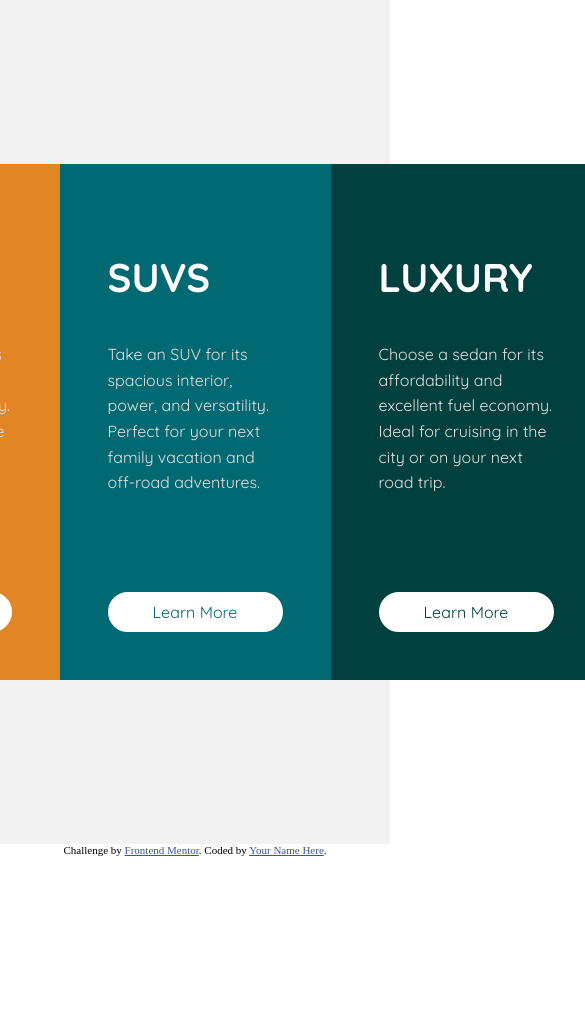
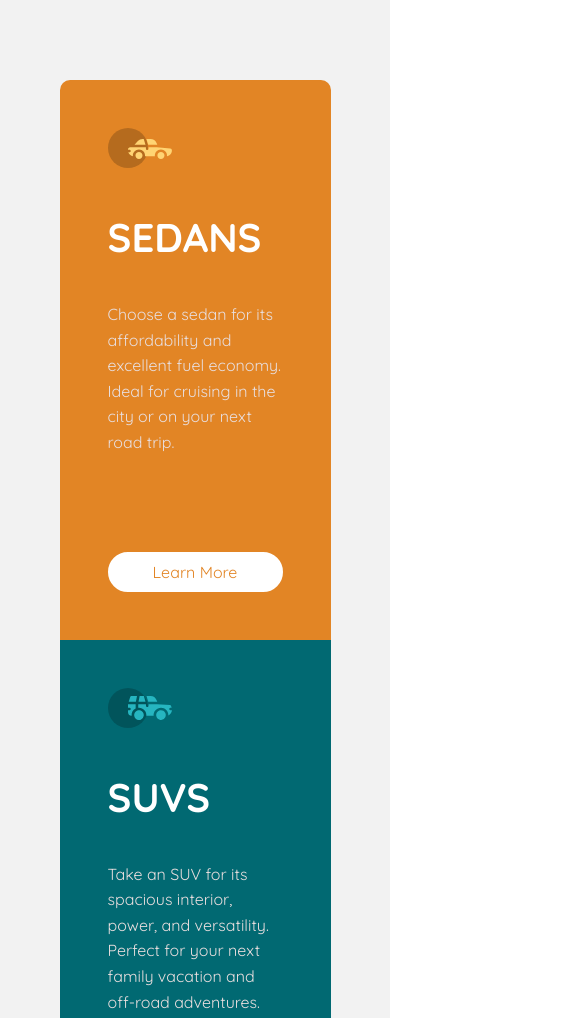
Before and after one commit to guanizorommel/Front-End-Mentor-2, a plain HTML site: page index.html in a window 390 px wide. Shown: the top 1018 px of the page, 585 px wide, since content can reach past the window. Before the commit the page ends 856 px from the top, so only its background shows below. Drawn offline with Linux system fonts and the light colour scheme.

Commit message:
final update

```diff
--- a/css/style.css
+++ b/css/style.css
@@ -37,7 +37,6 @@ p {
     font-weight: 400;
     line-height: 1.6;
     color: hsl(0, 19%, 89%);
-    margin-bottom: 6em;
 }
 
 /**button css*/
@@ -48,6 +47,7 @@ p {
     width: 175px;
     text-align: center;
     padding: .5em 0em;
+    margin-top: 6em;
 }
 
 .cta:hover {
@@ -106,10 +106,28 @@ p {
     border-bottom-right-radius: 10px;
 }
 
-/*content css*/
+.text p {
+    min-height: 150px;
+}
 
-.left-content, .middle-content, .right-content {
-    display: flex;
-    flex-direction: column;
-    align-items: flex-start;
+/*Media Query*/
+
+@media (max-width:900px) {
+    .container {
+        flex-direction: column;
+    }
+
+    .left-box {
+        border-bottom-left-radius: 0px;
+        border-top-right-radius:10px;
+    }
+
+    .right-box {
+        border-top-right-radius: 0px;
+        border-bottom-left-radius: 10px;
+    }
+
+    .text p {
+        min-height: 50px;
+    }
 }
--- a/index.html
+++ b/index.html
@@ -27,7 +27,7 @@
 
       <div class="left-box">
         <div class="left-content">
-          <div class="icon"></div>
+          <div class="icon"><img src="images/icon-sedans.svg"></div>
           <div class="title"><h1>Sedans</h1></div>
           <div class="text"><p>Choose a sedan for its affordability and excellent fuel economy. Ideal for cruising in the city
             or on your next road trip.</p></div>
@@ -37,7 +37,7 @@
 
       <div class="middle-box">
         <div class="middle-content">
-          <div class="icon"></div>
+          <div class="icon"><img src="images/icon-suvs.svg"></div>
           <div class="title"><h1>Suvs</h1></div>
           <div class="text"><p>Take an SUV for its spacious interior, power, and versatility. Perfect for your next family vacation and off-road adventures.</p></div>
           <div class="cta"><span class="middle-button-text">Learn More</span></div>
@@ -46,10 +46,9 @@
 
       <div class="right-box">
         <div class="right-content">
-          <div class="icon"></div>
+          <div class="icon"><img src="images/icon-luxury.svg"></div>
           <div class="title"><h1>Luxury</h1></div>
-          <div class="text"><p>Choose a sedan for its affordability and excellent fuel economy. Ideal for cruising in the city
-            or on your next road trip.</p></div>
+          <div class="text"><p>Cruise in the best car brands without the bloated prices. Enjoy the enhanced comfort of a luxury rental and arrive in style.</p></div>
           <div class="cta"><span class="right-button-text">Learn More</span></div>
         </div>
       </div>
@@ -61,7 +60,7 @@
 
   <div class="attribution">
     Challenge by <a href="https://www.frontendmentor.io?ref=challenge" target="_blank">Frontend Mentor</a>.
-    Coded by <a href="#">Your Name Here</a>.
+    Coded by <a href="#">Rommel Guanizo</a>.
   </div>
 </body>
 </html>
```
